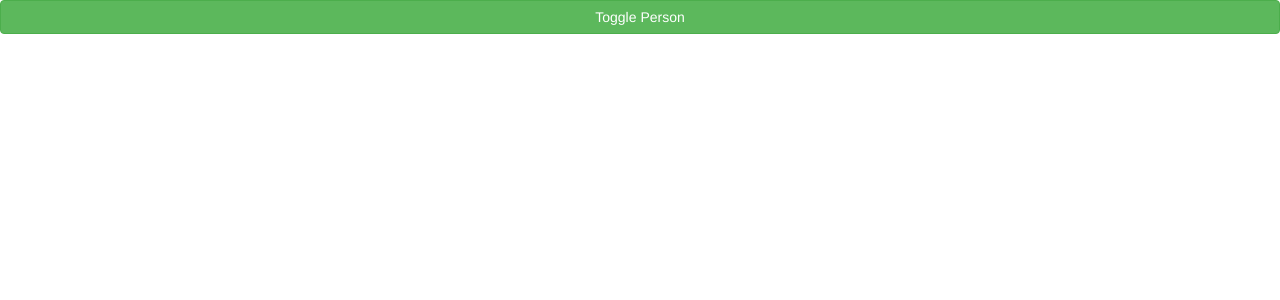
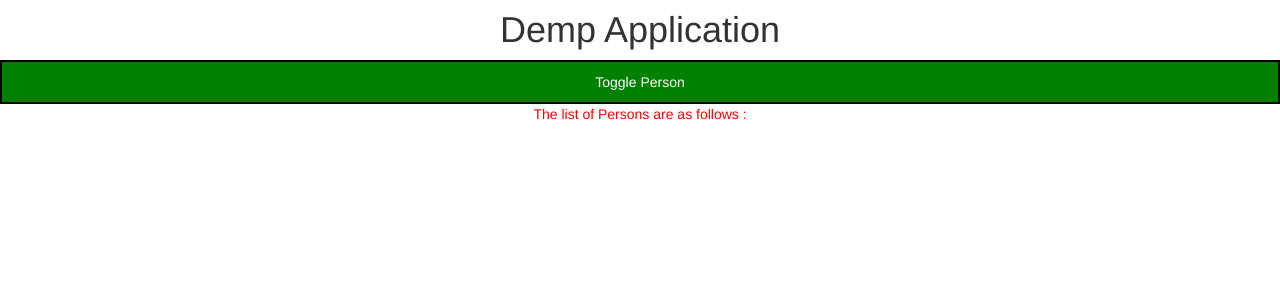
Before and after one commit to arunkudiyal/tfa-fed, a React (Create React App) app: page / in a window 1280 px wide. Shown: the top 300 px of the page. Built offline with nearby package versions, Linux system fonts and the light colour scheme.

Commit message:
Intro. to Radium

```diff
--- a/package.json
+++ b/package.json
@@ -8,6 +8,7 @@
     "@testing-library/user-event": "^12.8.3",
     "react": "^17.0.2",
     "react-dom": "^17.0.2",
+    "radium": "0.26.1",
     "react-scripts": "4.0.3",
     "web-vitals": "^1.1.2"
   },
--- /dev/null
+++ b/src/App.css
@@ -0,0 +1,11 @@
+.App {
+    text-align: center;
+}
+
+.red {
+    color: red;
+}
+
+.bold {
+    font-weight: bold;
+}
--- a/src/App.js
+++ b/src/App.js
@@ -1,6 +1,8 @@
 // STATE IN CLASS-BASED COMPONENT
 import { Component } from "react";
+import Radium from 'radium'
 import './components/Person/Person.css'
+import './App.css'
 import Person from "./components/Person/Person";
 
 class App extends Component {
@@ -61,7 +63,20 @@ class App extends Component {
     this.setState({persons: persons})
   }
 
+  // #button:hover {...}
+
   render() {
+    const buttonStyle = {
+      backgroundColor: 'green',
+      color: 'white',
+      border: '2px solid black',
+      padding: '10px',
+      cursor: 'pointer',
+      ':hover': {
+        backgroundColor: 'lightgreen',
+        color: 'black'
+      }
+    }
 
     let persons = null;
 
@@ -78,14 +93,30 @@ class App extends Component {
               }) }
           </div>
       )
+      buttonStyle.backgroundColor = 'red'
+      buttonStyle[':hover'] = {
+        backgroundColor: 'lightred',
+        color: 'black'
+      }
+    }
+
+    const classes = []
+    if(this.state.persons.length <= 5) {
+      classes.push('red')     // classes = ['red']
+    }
+    if(this.state.persons.length <= 1) {
+      classes.push('bold')    // classes = ['red', 'bold']
     }
 
     return(
-      <div>
+      <div className="App">
+        <h1 style={{ marginTop: '10px' }}>Demp Application</h1>
         <div style={{ display: 'flex', flexDirection: 'column' }}>
           <button
-          className="btn btn-success"
+          style={buttonStyle}
           onClick={this.togglePerson} >Toggle Person</button>
+          <p className={classes.join(' ')}>The list of Persons are as follows : </p>
+
           { persons }
         </div>
       </div>
@@ -93,4 +124,4 @@ class App extends Component {
   }
 }
 
-export default App;
+export default Radium(App);
```
Also changed, not shown: 1 other file (tests, documents, lock files or other folders).
